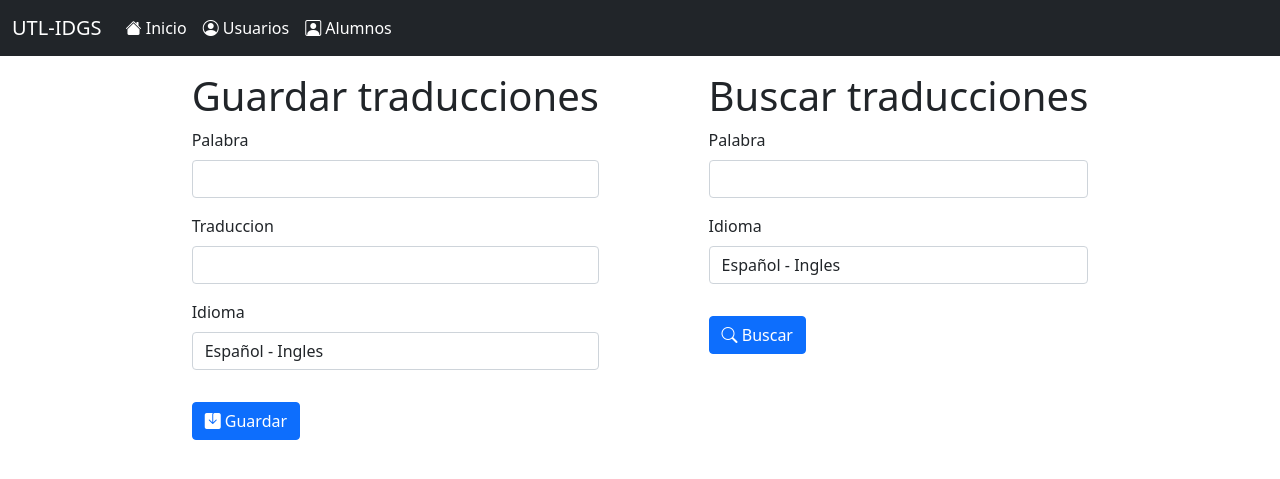
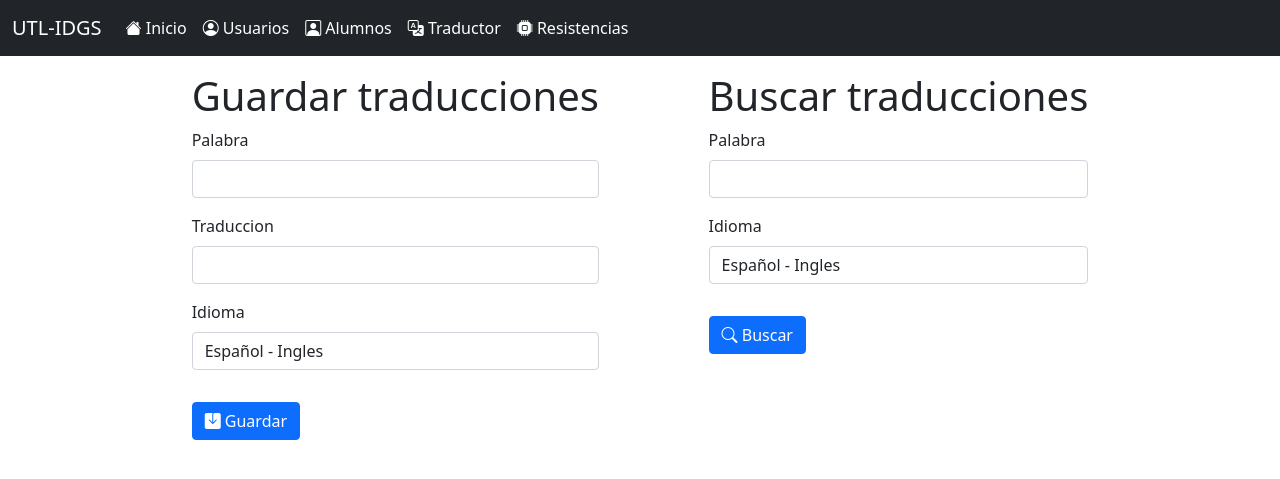
Before and after one commit to IDGS-1003-19002318/IDGS803-Flask2, a Flask app: page /traductor in a window 1280 px wide. Shown: the top 479 px of the page. Run offline with Flask 2, Linux system fonts and the light colour scheme; some libraries are stand-ins or nearby versions.

Commit message:
Fix translator

```diff
--- a/act2_Translator.py
+++ b/act2_Translator.py
@@ -19,6 +19,7 @@ class Translator:
         f = open('traducciones.txt', 'r')
         f.seek(1)
         palabras = f.readlines()
+        palabras.pop(0)
         if palabras:
             if form['idioma'] == '1':
                 for item in palabras:
--- a/app.py
+++ b/app.py
@@ -30,14 +30,12 @@ def traductor():
     buscador = forms.BuscadorForm(request.form)
     traductor = forms.TraductorForm(request.form)
     traduccion = ''
-    if request.method == 'POST':
-        if traductor.validate():
-            translator.guardarTraduccion(traductor)
-            flash('Traduccion guardada', 'success')
-        elif buscador.validate():
-            traduccion = translator.traerTraduccion(buscador)
-            print(traduccion)
-            flash('Traduccion encontrada para la palabra {0} : {1}'.format(buscador.data["palabra"],traduccion), 'success')
+    if request.method == 'POST' and traductor.validate():
+        translator.guardarTraduccion(traductor)
+        flash('Traduccion guardada', 'success')
+    elif request.method == 'POST' and buscador.validate():
+        traduccion = translator.traerTraduccion(buscador)
+        flash('Traduccion encontrada para la palabra {0} : {1}'.format(buscador.data["palabra"],traduccion), 'success')
     return render_template('translator.html', form=traductor, form2=buscador, traduccion=traduccion)
 
 
--- a/templates/layout.html
+++ b/templates/layout.html
@@ -32,6 +32,17 @@
                     <li class="nav-item">
                         <a class="nav-link active" aria-current="page" href="#"><i class="bi bi-person-square"></i>
                             Alumnos</a>
+                    </li>
+                    <li class="nav-item">
+                        <a class="nav-link active" aria-current="page" href="/traductor"><i class="bi bi-translate"></i>
+                            Traductor
+                        </a>
+                    </li>
+                    <li class="nav-item">
+                        <a class="nav-link active" aria-current="page" href="/resistencia"><i
+                                class="bi bi-cpu-fill"></i>
+                            Resistencias
+                        </a>
                     </li>
                 </ul>
             </div>
@@ -71,7 +82,7 @@
     </div>
     <div class="container">
 
-        {% with messages = get_flashed_messages()  %}
+        {% with messages = get_flashed_messages() %}
         {% if messages %}
         {% for message in messages %}
         <div class="alert alert-success mt-3 mb-3">
--- a/templates/translator.html
+++ b/templates/translator.html
@@ -31,36 +31,5 @@
     </div>
 </div>
 
-<div class="d-flex justify-content-evenly">
-    <div class="col-">
-
-    </div>
-</div>
-
-{#
-<div class="d-flex justify-content-evenly">
-    <div class="col-">
-        <h1>Traducciones</h1>
-        <table class="table table-striped">
-            <thead>
-                <tr>
-                    <th scope="col">Palabra</th>
-                    <th scope="col">Traducción</th>
-                    <th scope="col">Idioma</th>
-                </tr>
-            </thead>
-            <tbody>
-                {% for traduccion in traducciones %}
-                <tr>
-                    <td>{{traduccion.palabra}}</td>
-                    <td>{{traduccion.traduccion}}</td>
-                    <td>{{traduccion.idioma}}</td>
-                </tr>
-                {% endfor %}
-            </tbody>
-        </table>
-    </div>
-</div>
-#}
 
 {% endblock content %}
```
Also changed, not shown: templates/resistencia.html (+19 -1 lines). Lines whose indentation alone changed are shown as unchanged.
